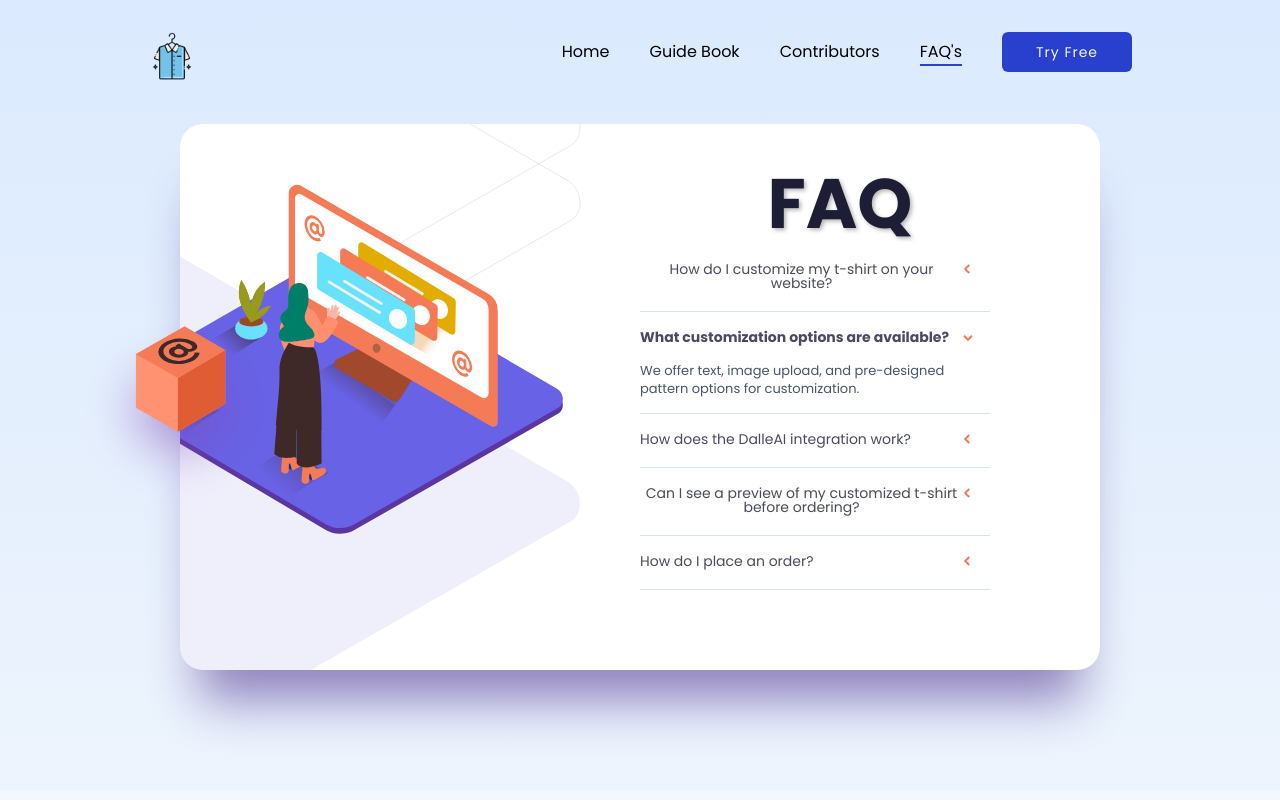
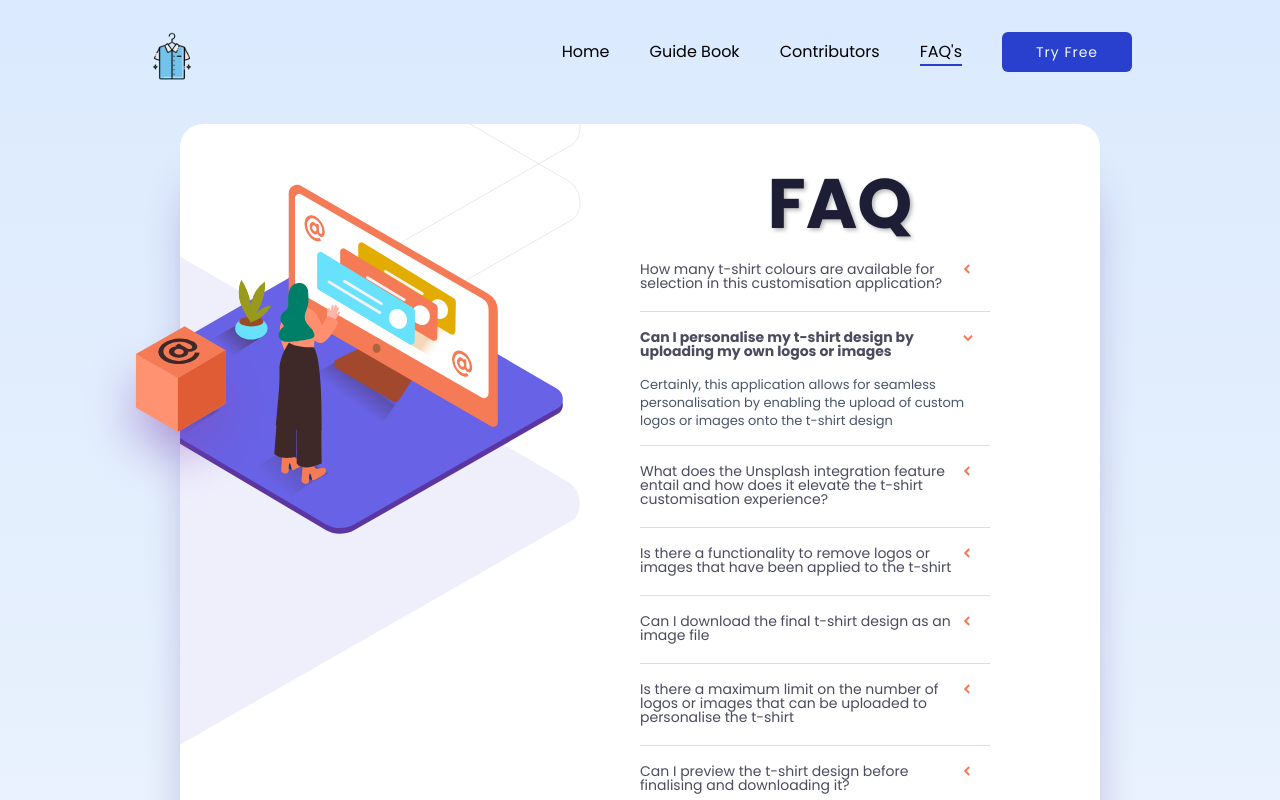
Before and after one commit to AleksandarMladeno/3D_Product, a React (Vite) app in the folder client/: page /faq in a window 1280 px wide. Shown: the top 800 px of the page. Built offline with nearby package versions, Linux system fonts and the light colour scheme; a web font is replaced by a local one.

Commit message:
Added Questions

```diff
--- a/client/src/pages/Faq/Faq.jsx
+++ b/client/src/pages/Faq/Faq.jsx
@@ -8,26 +8,58 @@ import illustration__woman_mobile from "../../assets/svg/illustration-woman-onli
 
 const questionsAnswers = [
   {
-    question: "How do I customize my t-shirt on your website?",
+    question: "How many t-shirt colours are available for selection in this customisation application?",
     answer:
-"To customize your t-shirt, simply choose the style, color, size, and explore options like adding text, uploading images, or selecting pre-designed patterns. Use our design tools and DalleAI integration to personalize your t-shirt.",
+"This customisation application offers a diverse range of t-shirt colours to cater to various stylesand moods",
   },
   {
-    question: "What customization options are available?",
+    question: "Can I personalise my t-shirt design by uploading my own logos or images",
     answer:
-      "We offer text, image upload, and pre-designed pattern options for customization.",
+      "Certainly, this application allows for seamless personalisation by enabling the upload of custom logos or images onto the t-shirt design",
   },
   {
-    question: "How does the DalleAI integration work?",
-    answer: `DalleAI uses AI algorithms to generate custom images based on your preferences or keywords. These images can be applied to your t-shirt design.`,
+    question: "What does the Unsplash integration feature entail and how does it elevate the t-shirt customisation experience?",
+
+    answer: `The Unsplash integration feature harnesses the power of Unsplash technology, empowering users to generate unique custom images that adorn the t-shirt as logos or complete designs`,
   },
   {
-    question: "Can I see a preview of my customized t-shirt before ordering?",
-    answer: `Yes, our website provides a real-time preview of your design as you make changes.`,
+    question: " Is there a functionality to remove logos or images that have been applied to the t-shirt ",
+
+    answer: "Yes, users have the freedom to effortlessly remove any logos or images that have been applied to the t-shirt by simply clicking the designated remove button.",
   },
   {
-    question: "How do I place an order?",
-    answer: `Select the size and quantity, add to cart, provide shipping and payment details, review your order, and confirm your purchase.`,
+    question: " Can I download the final t-shirt design as an image file ",
+
+    answer: "Absolutely, users can preserve their masterpiece by downloading the completed t-shirt design as an image file.",
+  },
+
+  {
+    question: " Is there a maximum limit on the number of logos or images that can be uploaded to personalise the t-shirt",
+
+    answer: " No specific limit is mentioned regarding the number of logos or images that can be uploaded, thus allowing users to personalise their t-shirt with as many as desired.",
+  },
+
+  {
+    question: " Can I preview the t-shirt design before finalising and downloading it?",
+
+    answer: "The availability of a preview feature is not specified in the provided information. It is advisable to explore the application to determine if such a feature exists.",
+  },
+
+  {
+    question: " Are there any restrictions on the file format or size when uploading logos or images",
+
+    answer: "The information does not mention any restrictions on file format or size. Users can likely upload logos or images in common formats such as JPEG, PNG, or GIF.",
+  },
+  {
+    question: " Does the application offer additional customisation options beyond colour selection and  logo/image upload? ",
+
+    answer: "Aside from colour selection, logo/image upload, Unsplash integration, removal functionality,and downloading options, no other specific customisation options are mentioned. ",
+  },
+
+  {
+    question: "Is there a cost associated with using this t-shirt customisation application ",
+
+    answer: " The pricing details of the application are not specified. It is recommended to visit the application's website or contact their support for information regarding any associated costs ",
   },
 ];
 
--- a/client/src/pages/Faq/faq.css
+++ b/client/src/pages/Faq/faq.css
@@ -44,6 +44,7 @@ h3 {
   color: var(--very-dark-desaturated-blue);
   font-size: 100vh;
   line-height: 32px;
+  font-family: "Poppins", sans-serif;
   font-weight: bold;
   text-shadow: 2px 2px 4px rgba(0, 0, 0, 0.3);
   width: 50vh;
@@ -104,6 +105,7 @@ button:focus-visible {
 .illustration {
   width: 100%;
   position: relative;
+
 }
 
 .illustration__box {
@@ -111,6 +113,7 @@ button:focus-visible {
   z-index: 999;
   top: 200px;
   left: -95px;
+
 }
 
 .illustration__woman-desktop {
@@ -122,12 +125,13 @@ button:focus-visible {
 
 .illustration__woman-mobile {
   display: none;
+
 }
 /*****************************Illustration************************************  */
 
 .faq {
   color: #48556a;
-  font-family: "Kumbh Sans", sans-serif;
+  font-family: "Poppins", sans-serif;
   line-height: 18px;
   width: 100%;
   padding-top: 65px;
@@ -162,6 +166,7 @@ button:focus-visible {
   cursor: pointer;
   padding-top: 18px;
   padding-bottom: 18px;
+  text-align: left;
 }
 
 .faq__question-button::after {
@@ -180,6 +185,7 @@ button:focus-visible {
   height: 0;
   overflow: hidden;
   transition: all 200ms ease-out;
+  text-align: left;
 }
 
 
@@ -199,6 +205,7 @@ button:focus-visible {
   .faq__desc.show-description {
     height:auto;
     margin-bottom: 15px;
+    text-align: left;
 
   }
 
```
